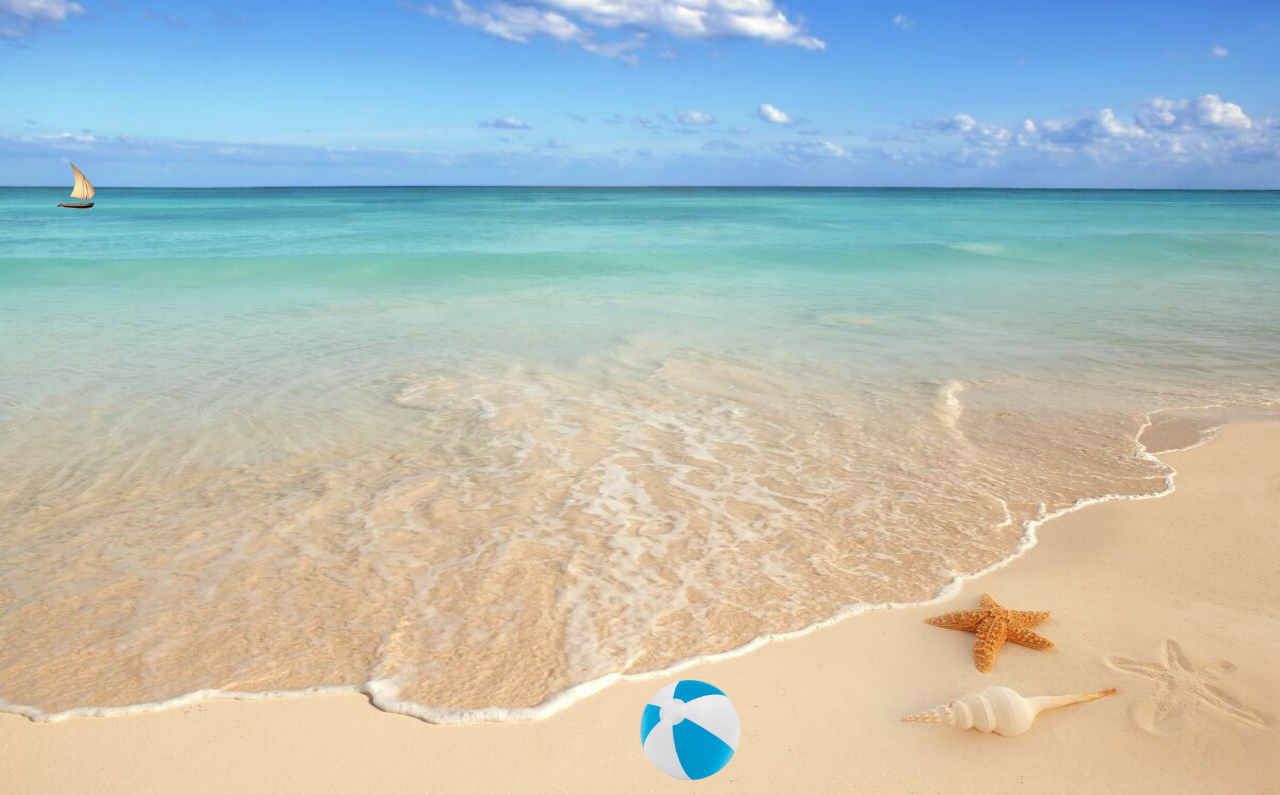
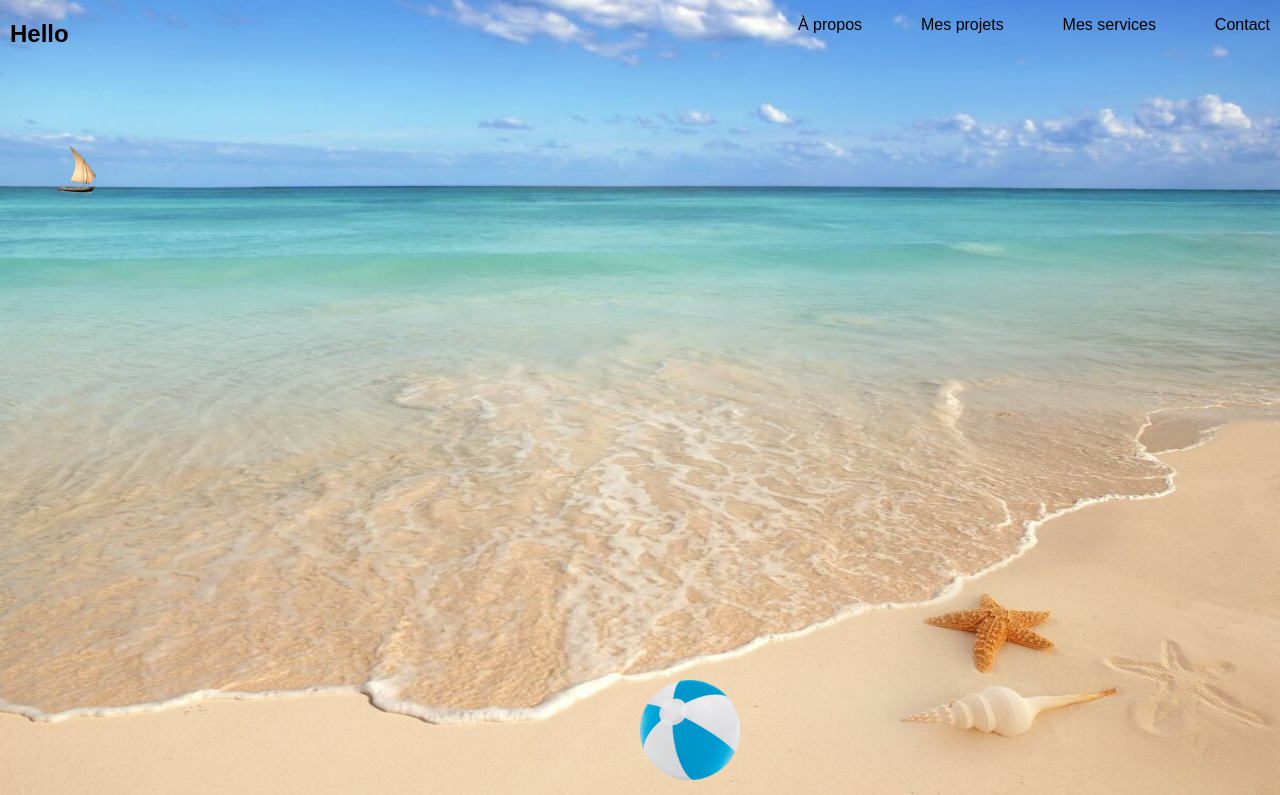
Before and after one commit to Oleome/Projet_8, a React (Vite) app in the folder vite-project/: page / in a window 1280 px wide. Shown: the top 795 px of the page. Built offline with nearby package versions, Linux system fonts and the light colour scheme.

Commit message:
mise en place de la nav

```diff
--- a/vite-project/src/layout/Header/header.jsx
+++ b/vite-project/src/layout/Header/header.jsx
@@ -4,7 +4,16 @@ import mer from "../../assets/mer.jpg"
 function Header() {
     return (
         <header>
-            <img src={mer} alt="" />
+            <img className="sea" src={mer} alt="plage au bord de mer" />
+            <nav>
+                <h1 className="logo">Hello</h1>
+                <ul className="nav">
+                    <li className="nav--container">À propos</li>
+                    <li className="nav--container">Mes projets</li>
+                    <li className="nav--container">Mes services</li>
+                    <li className="nav--container">Contact</li>
+                </ul>
+            </nav>
         </header>
     )
 }
--- a/vite-project/src/layout/Header/header.scss
+++ b/vite-project/src/layout/Header/header.scss
@@ -1,9 +1,30 @@
 header {
+    position: relative;
     z-index: 0;
     height: 100vh;
     width: 100%;
-    img{
+
+    .sea {
         width: 100%;
         height: 100%;
     }
+
+    .logo {
+        position: absolute;
+        top: 0;
+        left: 10px;
+        z-index: 1;
+    }
+
+    .nav {
+        top: 0;
+        right: 10px;
+        width: 40%;
+        position: absolute;
+        display: flex;
+        list-style: none;
+        justify-content: space-between;
+    }
+
+
 }
--- a/vite-project/src/styles/home.scss
+++ b/vite-project/src/styles/home.scss
@@ -47,7 +47,7 @@
 
 .boat--container {
     position: absolute;
-    top: 20vh;
+    top: 18vh;
     width: 50px;
     height: 50px;
     animation: moveBoat 80s linear infinite;
```
